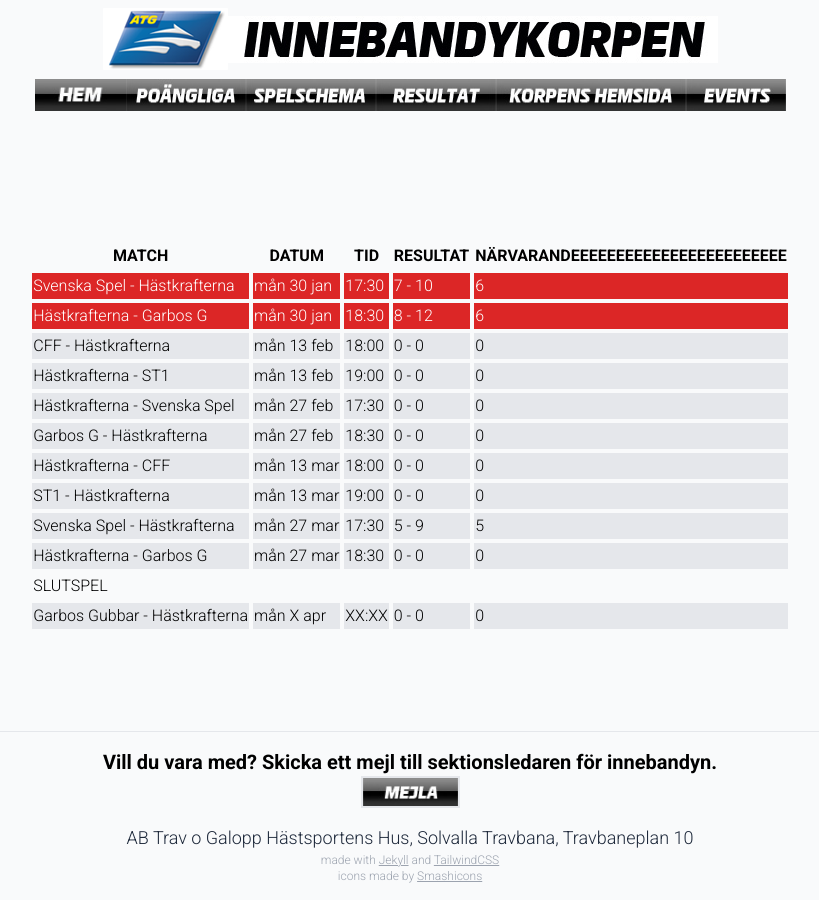
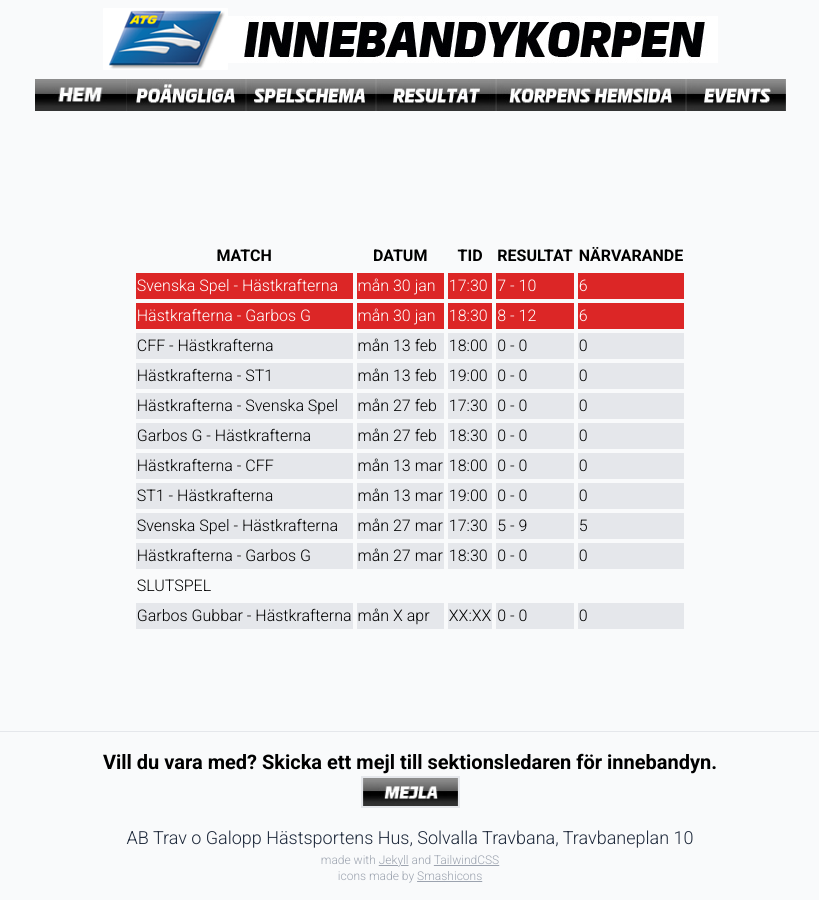
Before and after one commit to andreashogvall/andreashogvall.github.io, a Jekyll site: the page built from resultat.html, in a window 1280 px wide. Shown: the whole page, without its empty margins (230-1049 px from the left). Built offline with Jekyll 4.4.1, drawn with Linux system fonts in a browser that asks for light colours; nearby versions of some CDN libraries.

Commit message:
Add files via upload

```diff
--- a/resultat.html
+++ b/resultat.html
@@ -12,7 +12,7 @@
     <th>DATUM</th>
     <th>TID</th>
     <th>RESULTAT</th>
-    <th>NÄRVARANDEEEEEEEEEEEEEEEEEEEEEEEE</th>
+    <th>NÄRVARANDE</th>
   </tr>
 </thead>
 <tbody>
```
